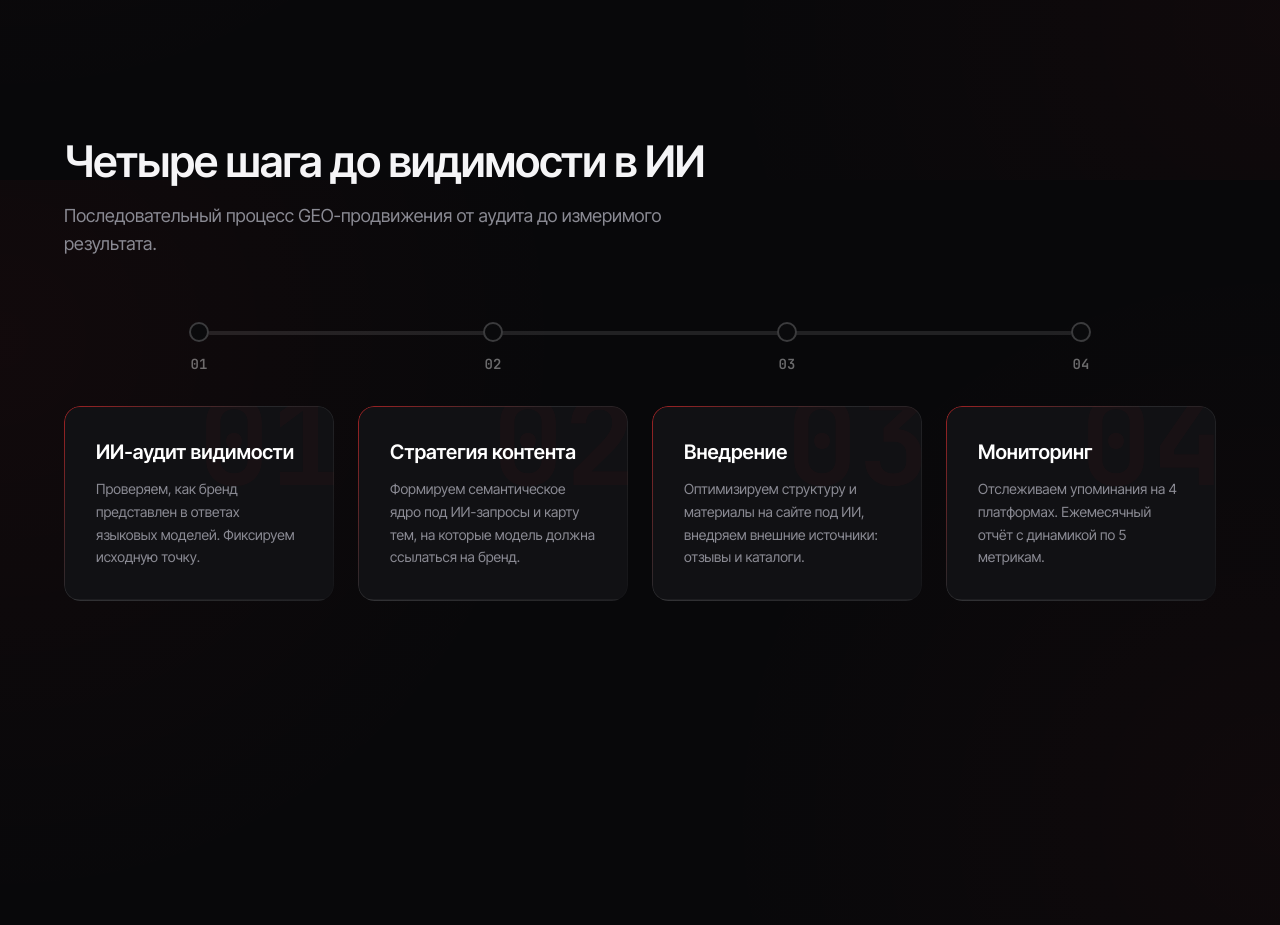
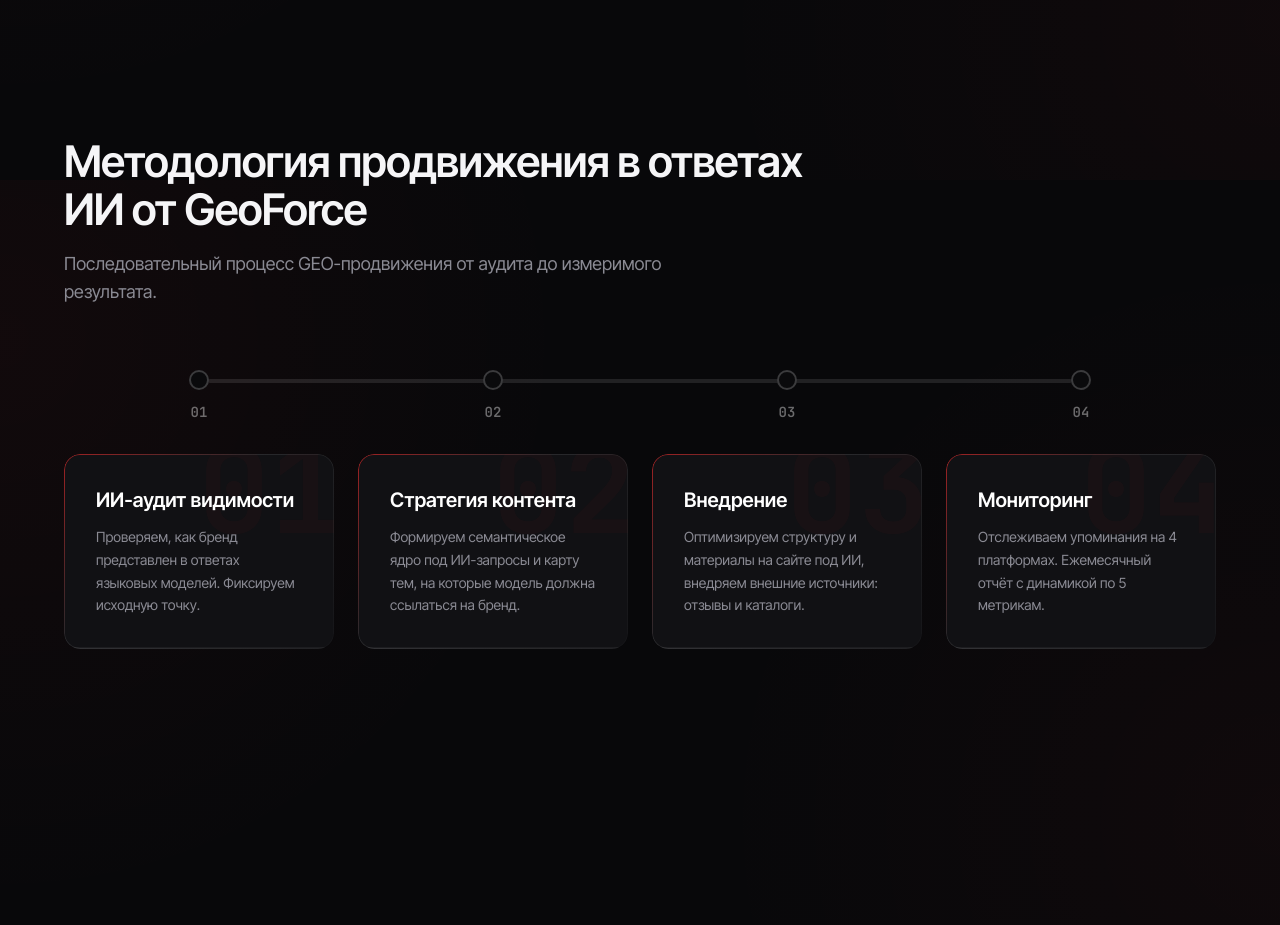
Before and after one commit to Sharhost/geoforce, a Next.js app: page / in a window 1280 px wide. Shown: the part 3020-3945 px from the top of the page. Built offline with nearby package versions, Linux system fonts and the light colour scheme.

Commit message:
Update Methodology.tsx

```diff
--- a/components/sections/Methodology.tsx
+++ b/components/sections/Methodology.tsx
@@ -40,7 +40,7 @@ export function Methodology() {
           transition={{ duration: 0.7, ease: [0.22, 1, 0.36, 1] }}
           className="mb-16"
         >
-          <h2 className="h2 max-w-3xl mb-4">Четыре шага до видимости в ИИ</h2>
+          <h2 className="h2 max-w-3xl mb-4">Методология продвижения в ответах ИИ от GeoForce</h2>
           <p className="text-lg max-w-2xl" style={{ color: "var(--muted)" }}>
             Последовательный процесс GEO-продвижения от аудита до измеримого результата.
           </p>
```
